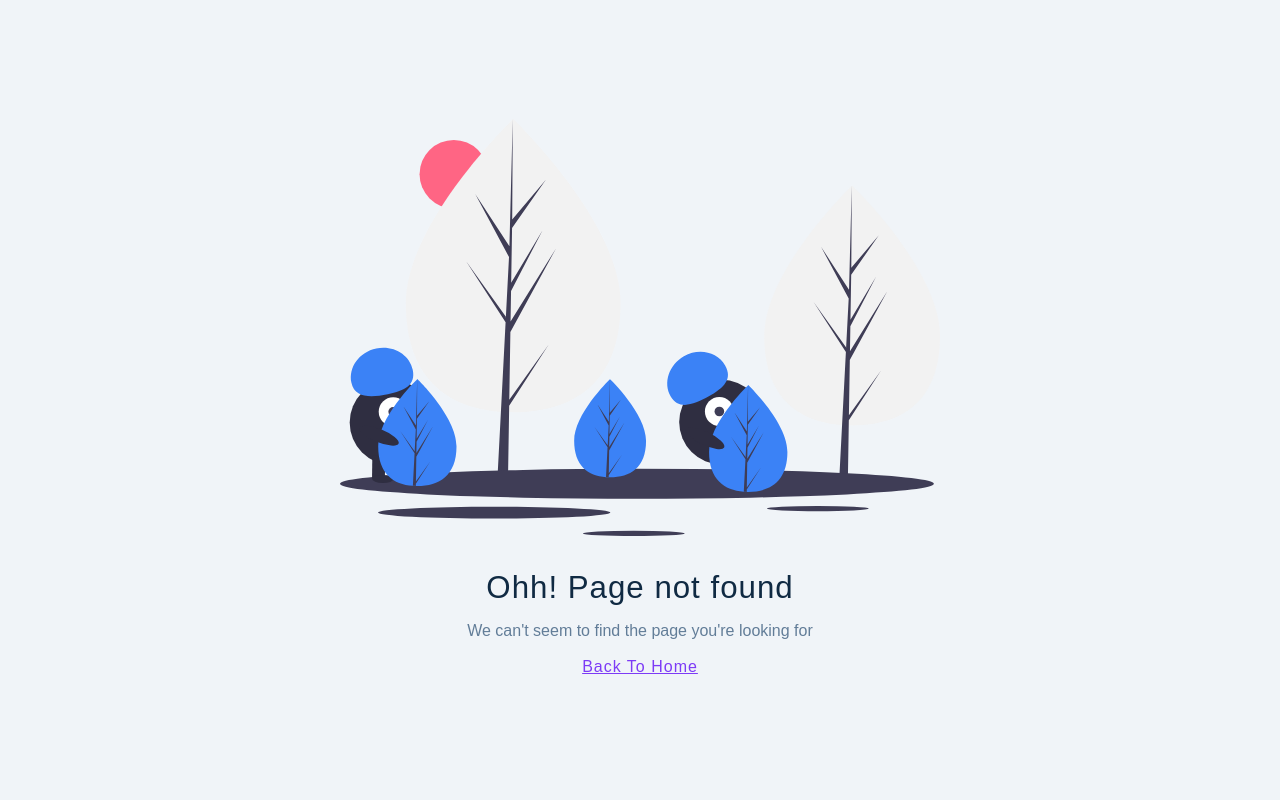
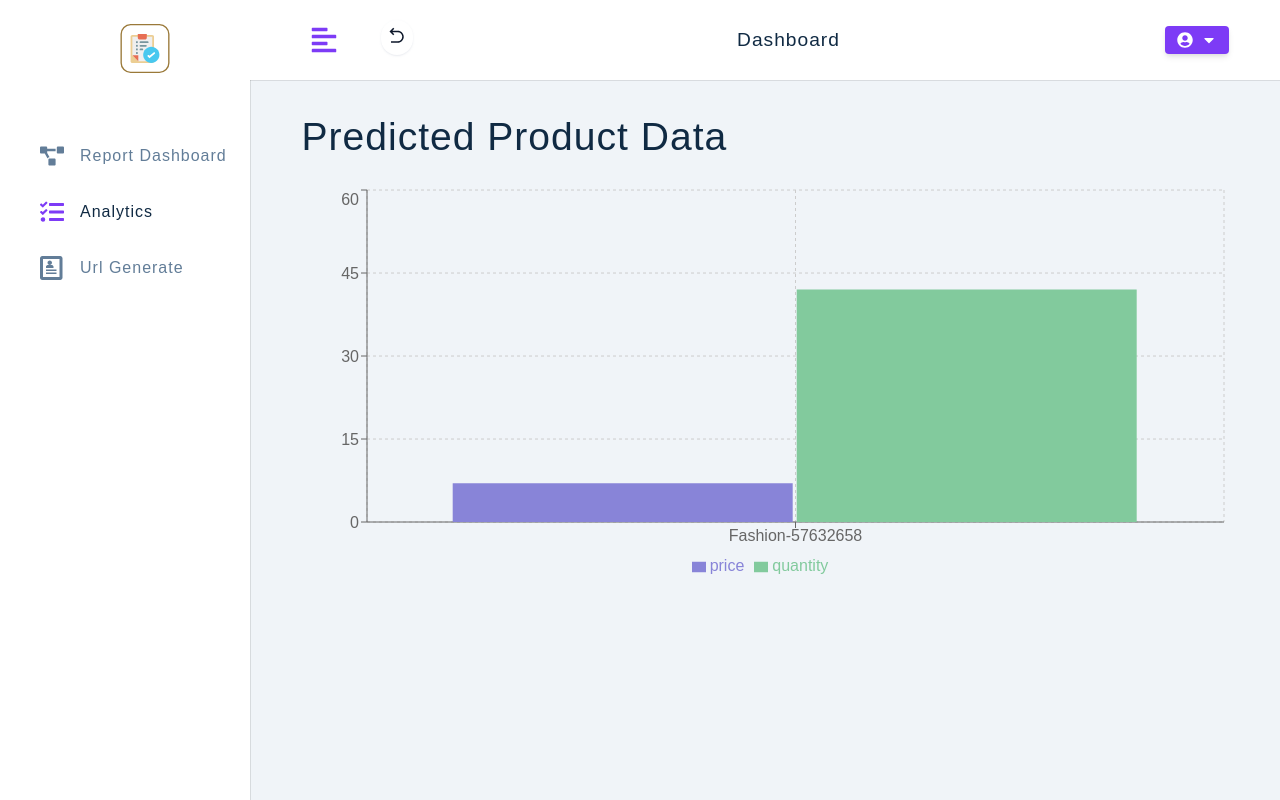
Before and after one commit to kdgodhani/AI-ML-Advanced-Analytics-UI, a React (Create React App) app: page /analytics in a window 1280 px wide. Before the commit this address had no page. Built offline with nearby package versions, Linux system fonts and the light colour scheme; sample sign-in values are in the browser's storage.

Commit message:
add predict data page

```diff
--- a/src/App.js
+++ b/src/App.js
@@ -7,7 +7,7 @@ import {
   SharedLayout,
   Product,
   ReportDashboard,
-  // Analytics,
+  PredictiveAnalytics,
   // UrlGenerate
 } from "./pages/dashboard";
 // import CryptoJS from 'crypto-js';
@@ -78,8 +78,8 @@ function App() {
         >
           <Route path="admin-dashboard" element={<Home />} />
           <Route path="report-dashboard" element={<ReportDashboard />} />
-          {/* <Route path="analytics" element={<Analytics />} />
-           <Route path="url-generate" element={<UrlGenerate />} />  */}
+          <Route path="analytics" element={<PredictiveAnalytics />} />
+          {/* <Route path="url-generate" element={<UrlGenerate />} />  */}
         </Route>
 
         <Route path="landing" element={<Landing />} />
--- a/src/pages/dashboard/index.js
+++ b/src/pages/dashboard/index.js
@@ -2,5 +2,6 @@
 import SharedLayout from "./sharedLayout.js";
 import Product from "./productPage.js";
 import ReportDashboard from "./reportPage.js";
+import PredictiveAnalytics from "./predict.page.js";
 
-export { SharedLayout, Product, ReportDashboard };
+export { SharedLayout, Product, ReportDashboard, PredictiveAnalytics };
--- /dev/null
+++ b/src/pages/dashboard/predict.page.js
@@ -0,0 +1,86 @@
+import React, { useState, useEffect } from "react";
+import {
+  BarChart,
+  Bar,
+  XAxis,
+  YAxis,
+  CartesianGrid,
+  Tooltip,
+  Legend,
+  ResponsiveContainer,
+} from "recharts";
+import axios from "axios";
+
+const PredictiveAnalytics = () => {
+  const [predictedData, setPredictedData] = useState(null);
+  const [loading, setLoading] = useState(false);
+
+  useEffect(() => {
+    fetchData();
+  }, []);
+
+  const fetchData = async () => {
+    setLoading(true);
+    try {
+      // Simulating response from the backend
+      let response = {
+        _id: "667a58e86d3b79acb4f0ab43",
+        name: "Fashion-57632658",
+        description:
+          "The beautiful range of Apple Naturalé that has an exciting mix of natural ingredients. With the Goodness of 100% Natural Ingredients",
+        price: 7,
+        quantity: 42,
+        category: "Fashion",
+        seller_name: "Annamarie_Hickle17",
+      };
+
+      setPredictedData(response);
+    } catch (error) {
+      console.error("Error fetching predicted data:", error);
+    } finally {
+      setLoading(false);
+    }
+  };
+
+  return (
+    <div>
+      {loading ? (
+        <p>Loading...</p>
+      ) : predictedData ? (
+        <div>
+          <h2>Predicted Product Data</h2>
+          <ResponsiveContainer width="100%" height={400}>
+            <BarChart data={[predictedData]}>
+              <CartesianGrid strokeDasharray="3 3" />
+              <XAxis dataKey="name" />
+              <YAxis />
+              <Tooltip
+                content={({ payload, label, active }) => {
+                  if (active && payload && payload.length) {
+                    const data = payload[0].payload;
+                    return (
+                      <div className="custom-tooltip">
+                        <p>{`Category: ${data.category}`}</p>
+                        <p>{`Product Name: ${data.name}`}</p>
+                        <p>{`Price: $${data.price}`}</p>
+                        <p>{`Quantity: ${data.quantity}`}</p>
+                      </div>
+                    );
+                  }
+                  return null;
+                }}
+              />
+              <Legend />
+              <Bar dataKey="price" fill="#8884d8" />
+              <Bar dataKey="quantity" fill="#82ca9d" />
+            </BarChart>
+          </ResponsiveContainer>
+        </div>
+      ) : (
+        <p>No predicted data available.</p>
+      )}
+    </div>
+  );
+};
+
+export default PredictiveAnalytics;
```
